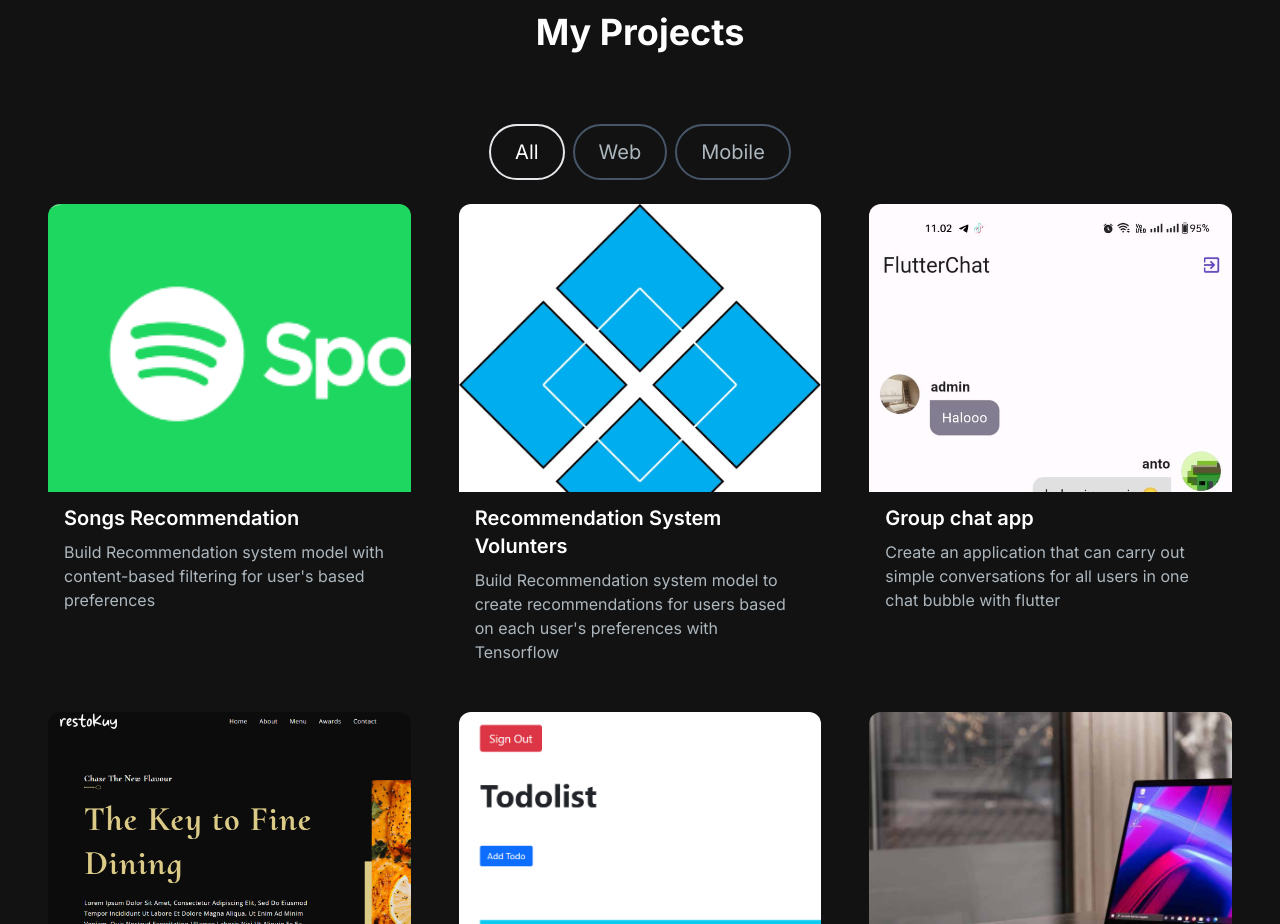
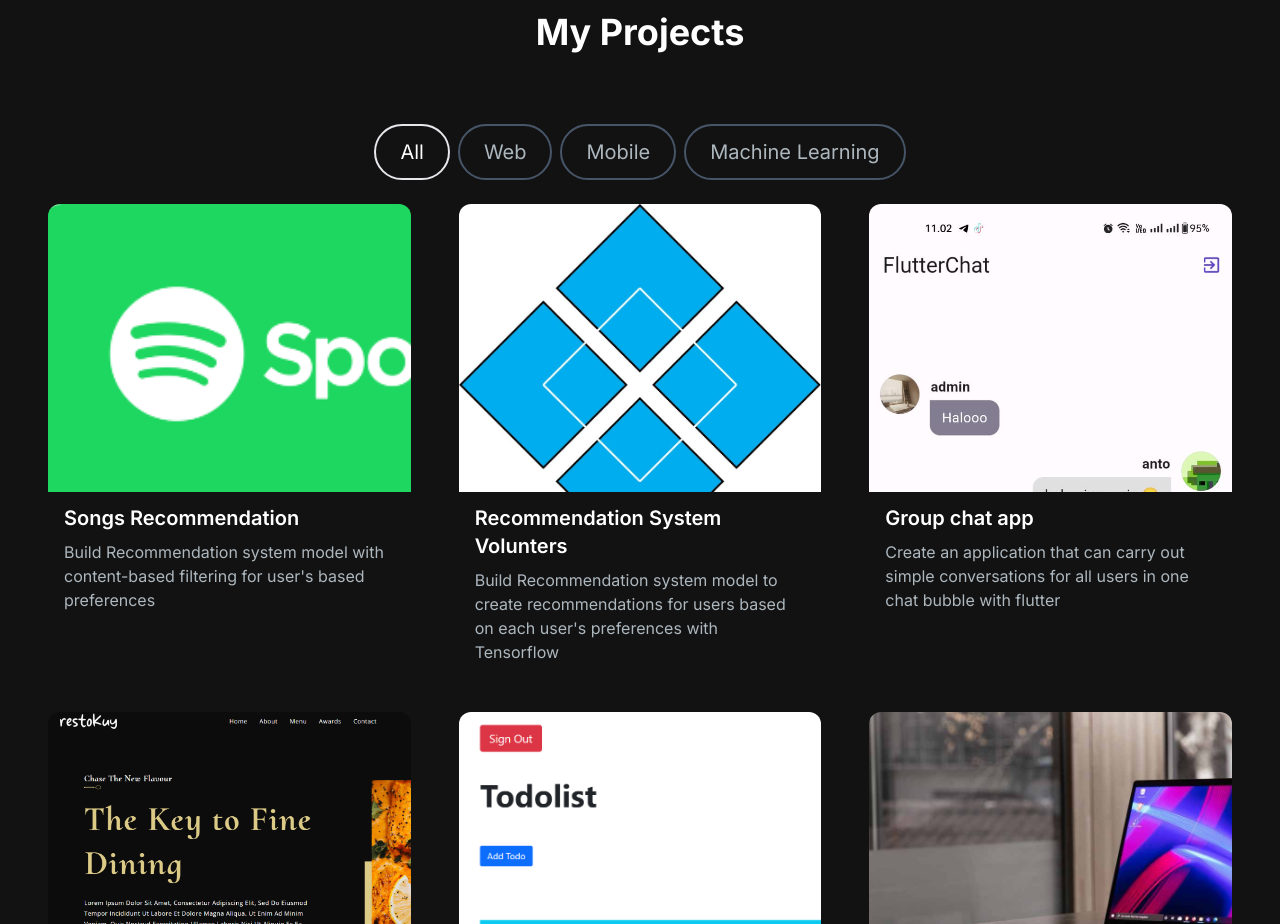
Before and after one commit to argalusmp/personal-website, a Next.js app: page / in a window 1280 px wide. Shown: the part 1580-2504 px from the top of the page. Built offline with nearby package versions, Linux system fonts and the light colour scheme.

Commit message:
minor correction

```diff
--- a/src/app/components/ProjectsSection.jsx
+++ b/src/app/components/ProjectsSection.jsx
@@ -11,7 +11,7 @@ const projectsData = [
     description:
       "Build Recommendation system model with content-based filtering for user's based preferences",
     image: "/images/projects/11.png",
-    tag: ["All", "Web"],
+    tag: ["All", "Machine Learning"],
     gitUrl:
       "https://github.com/argalusmp/songs_recommendation_system?tab=readme-ov-file",
     previewUrl: "/",
@@ -22,7 +22,7 @@ const projectsData = [
     description:
       "Build Recommendation system model to create recommendations for users based on each user's preferences with Tensorflow",
     image: "/images/projects/22.jpg",
-    tag: ["All", "Web"],
+    tag: ["All", "Machine Learning"],
     gitUrl: "https://github.com/Capstone-CH2-PS374/ML_Recommendation_system",
     previewUrl:
       "https://github.com/Capstone-CH2-PS374/ML_Recommendation_system",
@@ -60,7 +60,7 @@ const projectsData = [
     title: "Laptop Price Prediction",
     description: "This project focuses on predicting laptop prices using datasets available on Kaggle. Laptop price predictions are important to help consumers make purchasing decisions.",
     image: "/images/projects/66.jpg",
-    tag: ["All", "Web"],
+    tag: ["All", "Machine Learning"],
     gitUrl: "https://github.com/argalusmp/laptop_price_prediction_ML",
     previewUrl: "/",
   },
@@ -105,6 +105,11 @@ const ProjectsSection = () => {
           name="Mobile"
           isSelected={tag === "Mobile"}
         />
+        <ProjectTag
+          onClick={handleTagChange}
+          name="Machine Learning"
+          isSelected={tag === "Machine Learning"}
+        />
       </div>
       <ul ref={ref} className="grid md:grid-cols-3 gap-8 md:gap-12">
         {filteredProjects.map((project, index) => (
```
